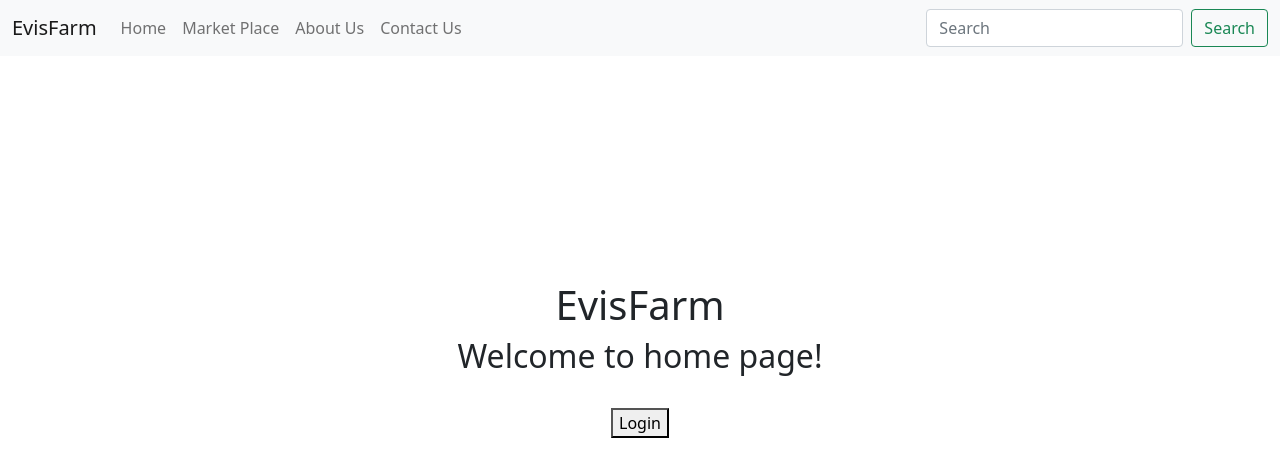
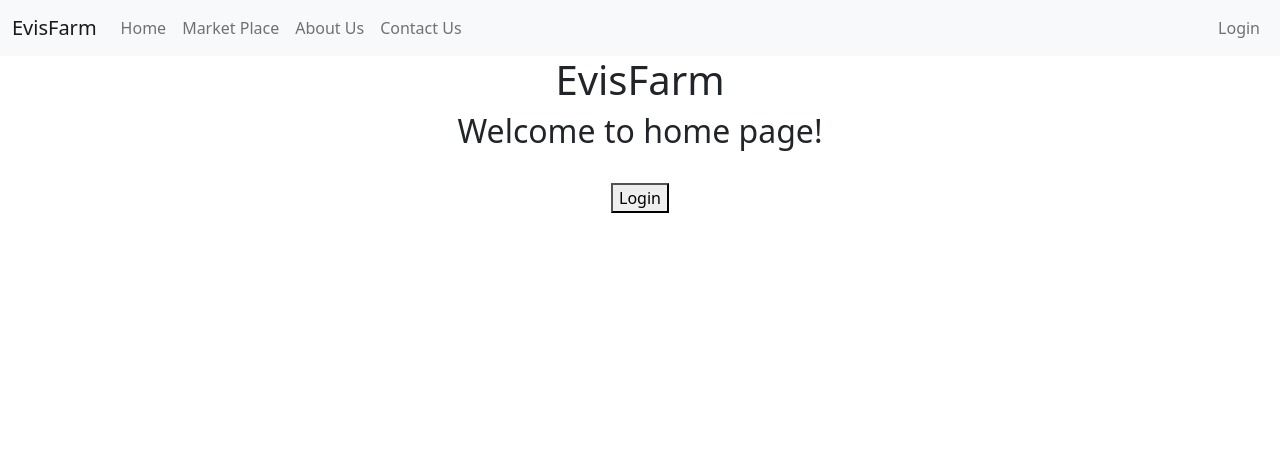
Before and after one commit to thilinianuradha/evisfarm-ui, a React (Create React App) app in the folder evisfarm/: page / in a window 1280 px wide. Shown: the top 476 px of the page. Built offline with nearby package versions, Linux system fonts and the light colour scheme.

Commit message:
Navbar added

```diff
--- a/evisfarm/src/App.js
+++ b/evisfarm/src/App.js
@@ -2,7 +2,6 @@
 import Login from "./Pages/Login";
 import Profile from "./Pages/Profile";
 import Home from "./Pages/Home";
-import Navigation from "./Common components/Navigation";
 
 import {BrowserRouter as Router, Switch, Route, Link} from 'react-router-dom'
 
@@ -10,9 +9,7 @@ import {BrowserRouter as Router, Switch, Route, Link} from 'react-router-dom'
 
 function App() {
   return <Router>
-  <Navigation/>
           <Switch>
-
             <Route exact path="/" component={Home}/>
             <Route exact path="/Login" component={Login}/>
             <Route exact path="/Profile" component={Profile}/>
--- a/evisfarm/src/Common components/Navigation.js
+++ b/evisfarm/src/Common components/Navigation.js
@@ -24,15 +24,9 @@ export default class Navigation extends Component {
               <Nav.Link href="">Contact Us</Nav.Link>
 
             </Nav>
-            <Form className="d-flex">
-              <FormControl
-                type="search"
-                placeholder="Search"
-                className="me-2"
-                aria-label="Search"
-              />
-              <Button variant="outline-success">Search</Button>
-            </Form>
+            <Nav className="d-flex">
+            <Nav.Link href="/Login"> Login </Nav.Link>
+            </Nav>
           </Navbar.Collapse>
         </Container>
       </Navbar>
--- a/evisfarm/src/Pages/Home.css
+++ b/evisfarm/src/Pages/Home.css
@@ -1,6 +1,6 @@
 .home {
 
-    padding: 225px;
+
     width: auto;
     margin: auto;
     text-align: center;
--- a/evisfarm/src/Pages/Home.js
+++ b/evisfarm/src/Pages/Home.js
@@ -1,12 +1,14 @@
 import React, { Component } from 'react'
 import { Link } from 'react-router-dom'
 import './Home.css'
+import Navigation from '../Common components/Navigation'
 
 export default class Home extends Component {
   render() {
     return (
 
       <div className='home'>
+         <Navigation/>
  <h1 className='h1'>EvisFarm</h1>
  <h2 className='h2'>Welcome to home page!</h2>
  <div className='link'><Link to="/Login"> <button type="button">
--- /dev/null
+++ b/evisfarm/src/Pages/Navigation.js
@@ -0,0 +1,48 @@
+import React from 'react';
+import { NavigationContainer } from "@react-navigation/native";
+import {
+  Nav,
+  NavLink,
+  Bars,
+  NavMenu,
+  NavBtn,
+  NavBtnLink,
+} from './NavbarElements';
+
+const Navigation = () => {
+  return (
+    <>
+      <Nav>
+        <Bars />
+
+        <NavMenu>
+          <NavLink to='/about' activeStyle>
+            About
+          </NavLink>
+          <NavLink to='/events' activeStyle>
+          Events
+          </NavLink>
+          <NavLink to='/annual' activeStyle>
+            Annual Report
+          </NavLink>
+          <NavLink to='/team' activeStyle>
+            Teams
+          </NavLink>
+          <NavLink to='/blogs' activeStyle>
+            Blogs
+          </NavLink>
+          <NavLink to='/sign-up' activeStyle>
+            Sign Up
+          </NavLink>
+          {/* Second Nav */}
+          {/* <NavBtnLink to='/sign-in'>Sign In</NavBtnLink> */}
+        </NavMenu>
+        <NavBtn>
+          <NavBtnLink to='/signin'>Sign In</NavBtnLink>
+        </NavBtn>
+      </Nav>
+    </>
+  );
+};
+
+export default Navigation;
```
